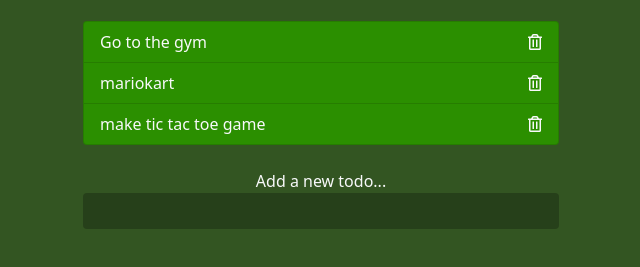
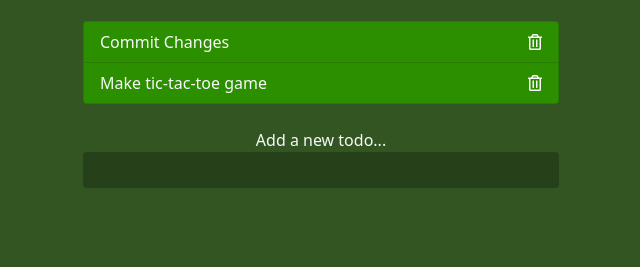
Before and after one commit to erdookuhwa/simpletodo, a plain HTML site: page index.html in a window 1280 px wide. Shown: the part 135-402 px from the top of the page, without its empty margins (319-959 px from the left). Drawn offline with nearby package versions, Linux system fonts and the light colour scheme.

Commit message:
Update index.html
Update 1

```diff
--- a/index.html
+++ b/index.html
@@ -24,15 +24,11 @@
 
         <ul class="list-group todos mx-auto text-light">
             <li class="list-group-item d-flex justify-content-between align-items-center">
-                <span>Go to the gym</span>
+                <span>Commit Changes</span>
                 <i class="far fa-trash-alt delete"></i>
             </li>
             <li class="list-group-item d-flex justify-content-between align-items-center">
-                <span>mariokart</span>
-                <i class="far fa-trash-alt delete"></i>
-            </li>
-            <li class="list-group-item d-flex justify-content-between align-items-center">
-                <span>make tic tac toe game</span>
+                <span>Make tic-tac-toe game</span>
                 <i class="far fa-trash-alt delete"></i>
             </li>
         </ul>
```
